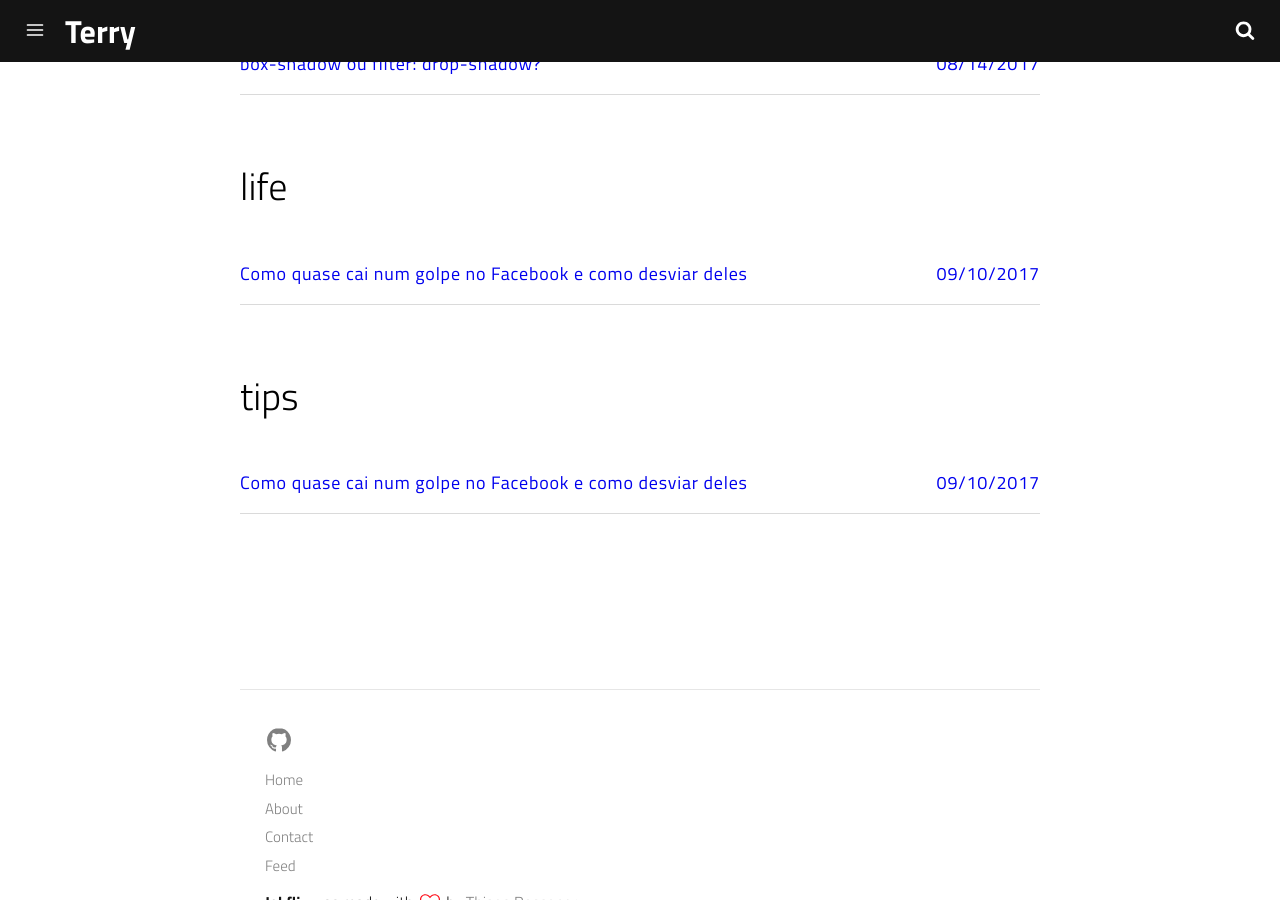
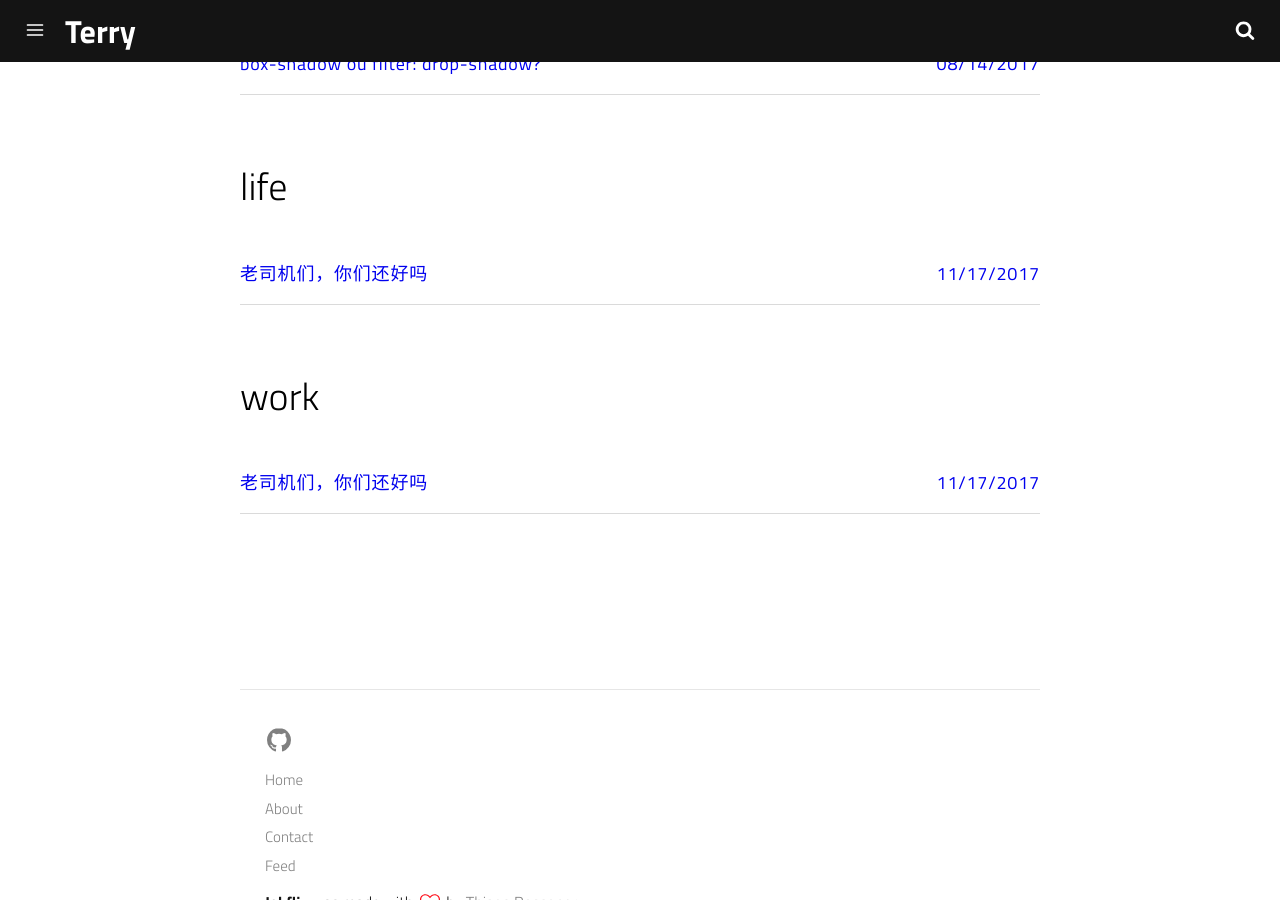
Before and after one commit to TerryBryant/TerryBryant.github.io, a Jekyll site: the page built from tags.html, in a window 1280 px wide and 900 px high, scrolled down 3796 px. Built offline with Jekyll 4.4.1, drawn with Linux system fonts in a browser that asks for light colours; some of the changed lines change nothing that is shown.

Commit message:
Update 2017-08-19-como-quase-cai-num-golpe-no-facebook-e-como-desviar-deles.md

````diff
--- a/_posts/2017-08-19-como-quase-cai-num-golpe-no-facebook-e-como-desviar-deles.md
+++ b/_posts/2017-08-19-como-quase-cai-num-golpe-no-facebook-e-como-desviar-deles.md
@@ -1,129 +1,25 @@
 ---
 layout: post
-title: "Como quase cai num golpe no Facebook e como desviar deles"
-date: 2017-09-10 12:26:40
-image: 'http://res.cloudinary.com/dm7h7e8xj/image/upload/c_fill,h_399,w_760/v1503153729/golpe_ghb84o.jpg'
-description: Lorem ipsum dolor sit amet, consectetur adipisicing elit.
-category: 'life'
+title: "老司机们，你们还好吗"
+date: 2017-11-17 2:50:00
+image: 'http://www.vire.cn/uploads/image/20170117/1484636952770307.png'
+description: 曾经幼稚的老司机们
+category: '未尔'
 tags:
 - life
-- tips
-twitter_text: Lorem ipsum dolor sit amet, consectetur adipisicing elit.
-introduction: Lorem ipsum dolor sit amet, consectetur adipisicing elit, sed do eiusmod tempor incididunt ut labore et dolore magna aliqua.
+- work
+twitter_text: 客户就是你们的导师
+introduction: 客户就是你们的导师，不要老是找借口。
 ---
 
-Cas sociis natoque penatibus et magnis <a href="#">dis parturient montes</a>, nascetur ridiculus mus. *Aenean eu leo quam.* Pellentesque ornare sem lacinia quam venenatis vestibulum. Sed posuere consectetur est at lobortis. Cras mattis consectetur purus sit amet fermentum.
+实在不知道说什么好，先凑合看吧
 
-> Curabitur blandit tempus porttitor. Nullam quis risus eget urna mollis ornare vel eu leo. Nullam id dolor id nibh ultricies vehicula ut id elit.
+> 老司机说，我的龙骨快断了
 
-Etiam porta **sem malesuada magna** mollis euismod. Cras mattis consectetur purus sit amet fermentum. Aenean lacinia bibendum nulla sed consectetur.
+可怜的老司机，被 **高总** 折磨得不成人样了，还在为公司卖命。
 
-## Inline HTML elements
+## 未来在哪里
 
-HTML defines a long list of available inline tags, a complete list of which can be found on the [Mozilla Developer Network](https://developer.mozilla.org/en-US/docs/Web/HTML/Element).
-
-- **To bold text**, use `<strong>`.
-- *To italicize text*, use `<em>`.
-- Abbreviations, like <abbr title="HyperText Markup Langage">HTML</abbr> should use `<abbr>`, with an optional `title` attribute for the full phrase.
-- Citations, like <cite>&mdash; Thiago Rossener</cite>, should use `<cite>`.
-- <del>Deleted</del> text should use `<del>` and <ins>inserted</ins> text should use `<ins>`.
-- Superscript <sup>text</sup> uses `<sup>` and subscript <sub>text</sub> uses `<sub>`.
-
-Most of these elements are styled by browsers with few modifications on our part.
-
-# Heading 1
-
-## Heading 2
-
-### Heading 3
-
-#### Heading 4
-
-Vivamus sagittis lacus vel augue rutrum faucibus dolor auctor. Duis mollis, est non commodo luctus, nisi erat porttitor ligula, eget lacinia odio sem nec elit. Morbi leo risus, porta ac consectetur ac, vestibulum at eros.
-
-## Code
-
-Cum sociis natoque penatibus et magnis dis `code element` montes, nascetur ridiculus mus.
-
-```js
-// Example can be run directly in your JavaScript console
-
-// Create a function that takes two arguments and returns the sum of those arguments
-var adder = new Function("a", "b", "return a + b");
-
-// Call the function
-adder(2, 6);
-// > 8
-```
-
-Aenean lacinia bibendum nulla sed consectetur. Etiam porta sem malesuada magna mollis euismod. Fusce dapibus, tellus ac cursus commodo, tortor mauris condimentum nibh, ut fermentum massa.
-
-## Lists
-
-Cum sociis natoque penatibus et magnis dis parturient montes, nascetur ridiculus mus. Aenean lacinia bibendum nulla sed consectetur. Etiam porta sem malesuada magna mollis euismod. Fusce dapibus, tellus ac cursus commodo, tortor mauris condimentum nibh, ut fermentum massa justo sit amet risus.
-
-* Praesent commodo cursus magna, vel scelerisque nisl consectetur et.
-* Donec id elit non mi porta gravida at eget metus.
-* Nulla vitae elit libero, a pharetra augue.
-
-Donec ullamcorper nulla non metus auctor fringilla. Nulla vitae elit libero, a pharetra augue.
-
-1. Vestibulum id ligula porta felis euismod semper.
-2. Cum sociis natoque penatibus et magnis dis parturient montes, nascetur ridiculus mus.
-3. Maecenas sed diam eget risus varius blandit sit amet non magna.
-
-Cras mattis consectetur purus sit amet fermentum. Sed posuere consectetur est at lobortis.
-
-Integer posuere erat a ante venenatis dapibus posuere velit aliquet. Morbi leo risus, porta ac consectetur ac, vestibulum at eros. Nullam quis risus eget urna mollis ornare vel eu leo.
-
-## Images
-
-Quisque consequat sapien eget quam rhoncus, sit amet laoreet diam tempus. Aliquam aliquam metus erat, a pulvinar turpis suscipit at.
-
-![placeholder](https://placehold.it/800x400 "Large example image")
-![placeholder](https://placehold.it/400x200 "Medium example image")
-![placeholder](https://placehold.it/200x200 "Small example image")
-
-## Tables
-
-Aenean lacinia bibendum nulla sed consectetur. Lorem ipsum dolor sit amet, consectetur adipiscing elit.
-
-<table>
-  <thead>
-    <tr>
-      <th>Name</th>
-      <th>Upvotes</th>
-      <th>Downvotes</th>
-    </tr>
-  </thead>
-  <tfoot>
-    <tr>
-      <td>Totals</td>
-      <td>21</td>
-      <td>23</td>
-    </tr>
-  </tfoot>
-  <tbody>
-    <tr>
-      <td>Alice</td>
-      <td>10</td>
-      <td>11</td>
-    </tr>
-    <tr>
-      <td>Bob</td>
-      <td>4</td>
-      <td>3</td>
-    </tr>
-    <tr>
-      <td>Charlie</td>
-      <td>7</td>
-      <td>9</td>
-    </tr>
-  </tbody>
-</table>
-
-Nullam id dolor id nibh ultricies vehicula ut id elit. Sed posuere consectetur est at lobortis. Nullam quis risus eget urna mollis ornare vel eu leo.
+杨经理实在写不下去了。。。
 
 -----
-
-Want to see something else added? <a href="https://github.com/poole/poole/issues/new">Open an issue.</a>
````
